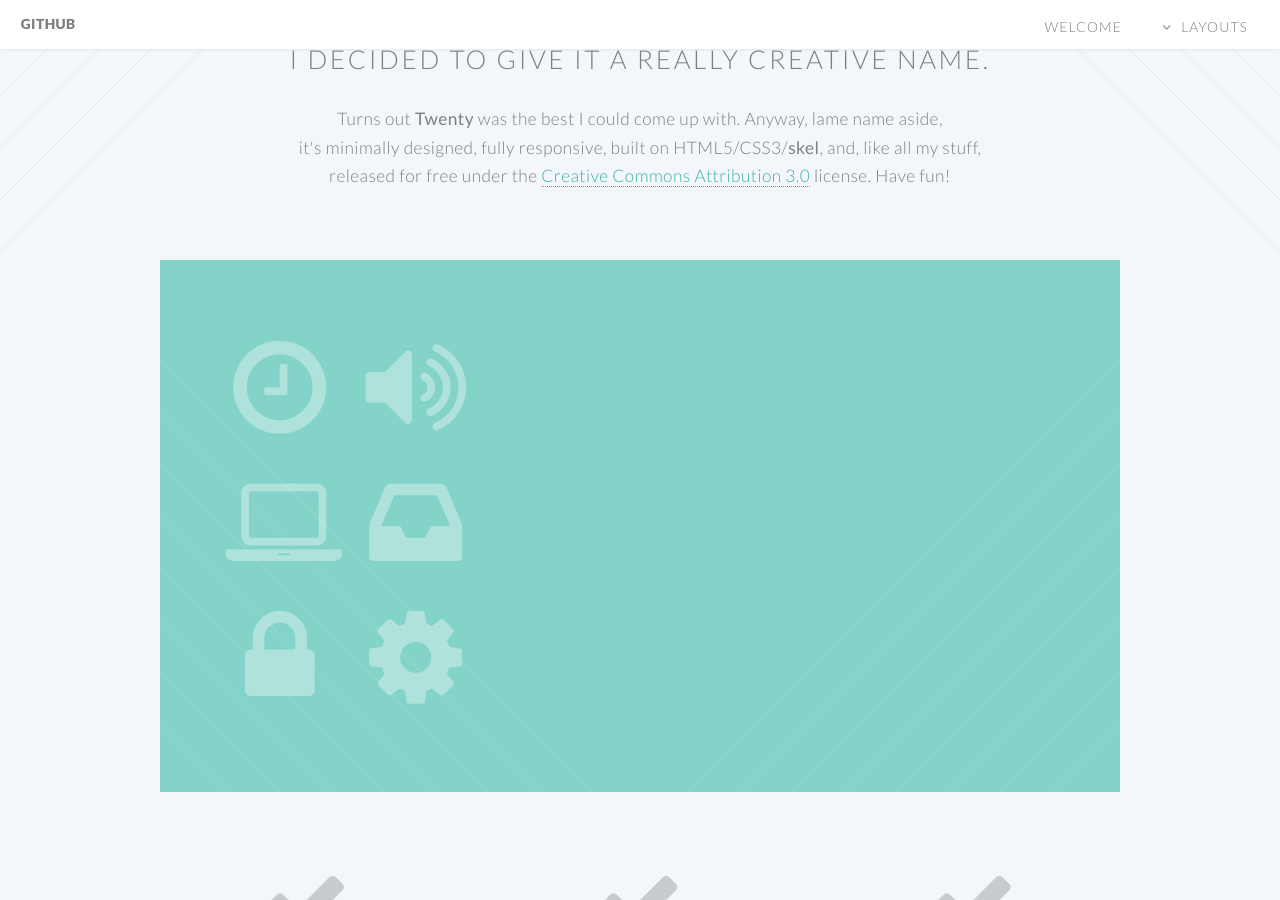
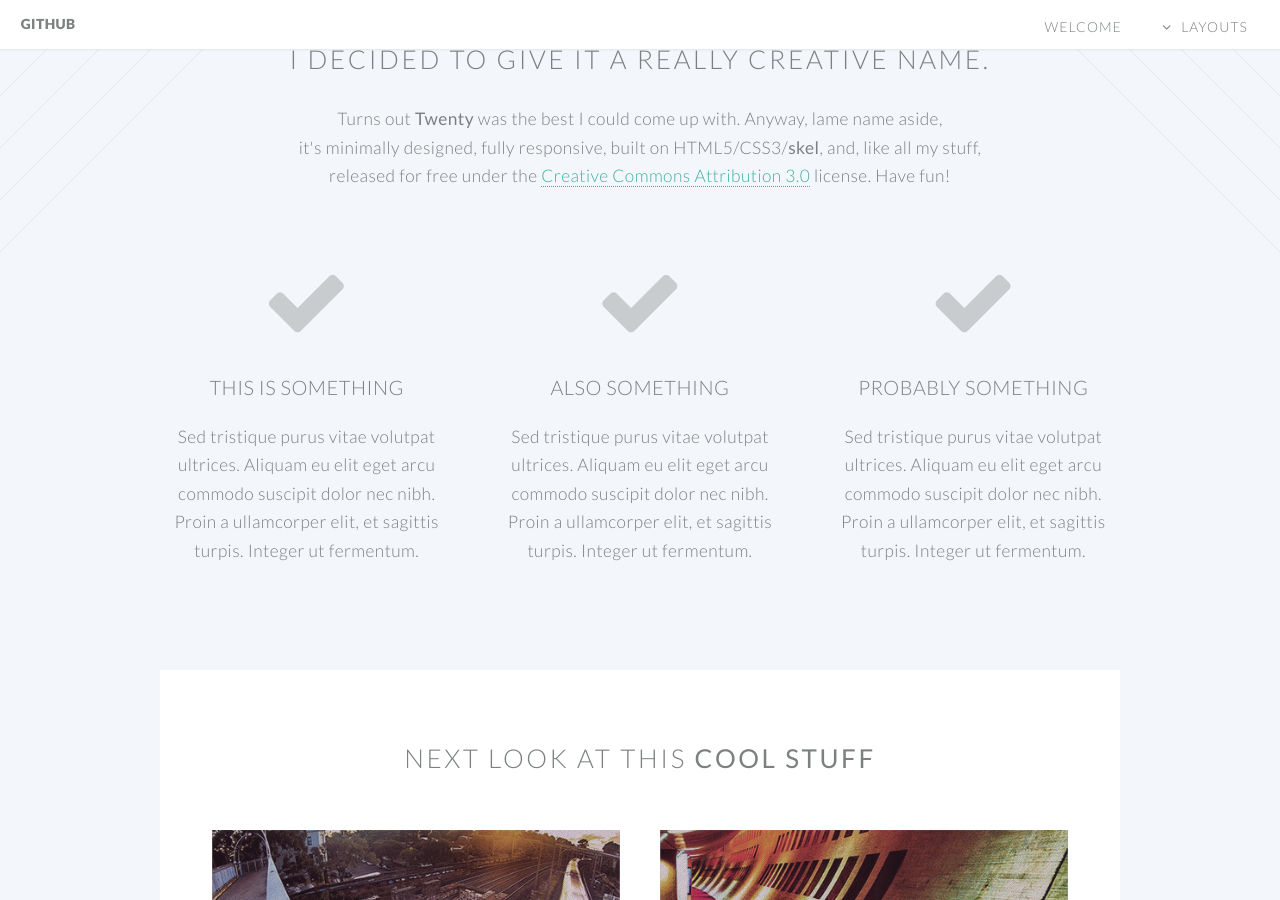
Before and after one commit to jcook3701/jcook3701.github.io, a Jekyll site: the page built from index.html, in a window 1280 px wide and 900 px high, scrolled down 781 px. Built offline with Jekyll 4.4.1, drawn with Linux system fonts in a browser that asks for light colours.

Commit message:
removed bock of dead code

```diff
--- a/index.html
+++ b/index.html
@@ -18,11 +18,11 @@ layout: landing-page
   </header>
 
   <!-- One -->
-  <section class="wrapper style2 container special-alt">
+  <!--<section class="wrapper style2 container special-alt">
     <div class="row half">
       <div class="8u">
 
-	<!--<header>
+	<header>
 	  <h2>Behold the <strong>icons</strong> that visualize what you’re all about. or just take up space. your call bro.</h2>
 	</header>
 	<p>Sed tristique purus vitae volutpat ultrices. Aliquam eu elit eget arcu comteger ut fermentum lorem. Lorem ipsum dolor sit amet. Sed tristique purus vitae volutpat ultrices. eu elit eget commodo. Sed tristique purus vitae volutpat ultrices. Aliquam eu elit eget arcu commodo.</p>
@@ -30,7 +30,7 @@ layout: landing-page
 	  <ul class="buttons">
 	    <li><a href="#" class="button">Find Out More</a></li>
 	  </ul>
-	</footer>-->
+	</footer>
 
       </div>
       <div class="4u skel-cell-important">
@@ -46,7 +46,7 @@ layout: landing-page
 
       </div>
     </div>
-  </section>
+  </section>-->
 
   <!-- Two -->
   <section class="wrapper style1 container special">
```
